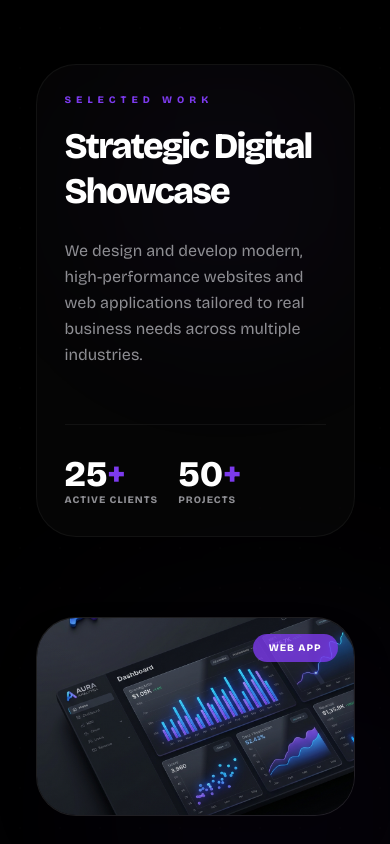
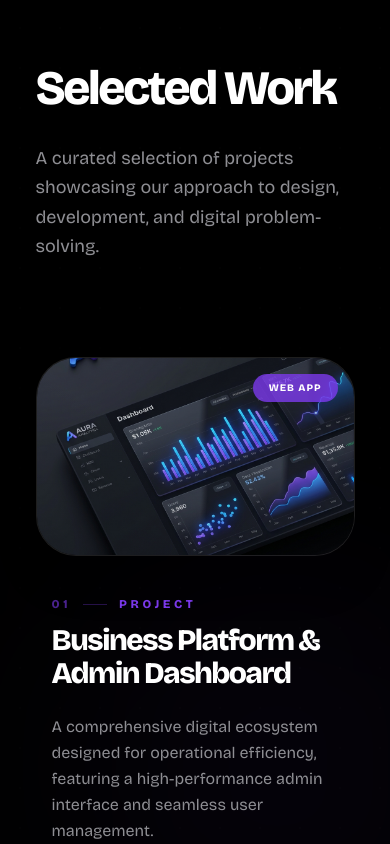
Before and after one commit to navaneethpv/nexora-agency, a Next.js app: page / in a window 390 px wide. Shown: the part 2360-3204 px from the top of the page. Built offline with nearby package versions, Linux system fonts and the light colour scheme.

Commit message:
feat: Update portfolio project details and simplify the "Selected Work" introductory section.

```diff
--- a/src/app/page.tsx
+++ b/src/app/page.tsx
@@ -36,22 +36,22 @@ const techStack = [
 
 const portfolio = [
   {
-    title: "Business Website & Admin Dashboard",
-    description: "A responsive website and admin interface built to manage content, users, and operations with clarity and performance in mind.",
+    title: "Business Platform & Admin Dashboard",
+    description: "A comprehensive digital ecosystem designed for operational efficiency, featuring a high-performance admin interface and seamless user management.",
     category: "WEB APP",
     image: "/saas-dashboard.png"
   },
   {
-    title: "E-commerce Website for Retail Businesses",
-    description: "Scalable e-commerce websites with optimized checkout flows, product management, and performance-focused architecture.",
+    title: "Commercial E-commerce Infrastructure",
+    description: "Built for scale with optimized checkout sequences and a fluid product discovery experience for modern retail brands.",
     category: "E-COMMERCE",
     image: "/device-mockup.png"
   },
   {
-    title: "Resort & Hospitality Website Experience",
-    description: "Conversion-focused resort websites with booking-friendly layouts, responsive design, and immersive visuals.",
-    category: "WEBSITE",
-    image: "/resort-hospitality.png"
+    title: "Institutional & Academic Website",
+    description: "A structured digital presence for educational institutions, focusing on clear information architecture and accessible user journeys.",
+    category: "INSTITUTIONAL",
+    image: "/institutional-academic.png"
   }
 ];
 
@@ -150,29 +150,16 @@ export default function Home() {
 
           <div className="section-container px-4 md:px-0 relative z-10">
             <motion.div
-              initial={{ opacity: 0, y: 30 }}
+              initial={{ opacity: 0, y: 20 }}
               whileInView={{ opacity: 1, y: 0 }}
               viewport={{ once: true }}
-              className="mb-20 md:mb-40"
+              className="mb-24 md:mb-32"
             >
-              <div className="flex flex-col md:flex-row md:items-center justify-between gap-10 bg-white/2 p-7 md:p-16 rounded-[2.5rem] md:rounded-[3.5rem] border border-white/5 backdrop-blur-md relative overflow-hidden group">
-                <div className="absolute top-0 right-0 w-64 h-64 bg-accent/5 blur-[80px] rounded-full group-hover:bg-accent/10 transition-colors duration-1000" />
-                <div className="max-w-2xl relative z-10">
-                  <span className="text-accent font-black text-[10px] md:text-xs tracking-[0.5em] uppercase block mb-4">SELECTED WORK</span>
-                  <h2 className="text-4xl md:text-6xl lg:text-7xl font-bold mb-6 leading-tight md:leading-[0.95] tracking-tighter">Strategic Digital <br className="hidden md:block" />Showcase</h2>
-                  <p className="text-secondary text-base md:text-xl font-medium leading-relaxed max-w-xl">We design and develop modern, high-performance websites and web applications tailored to real business needs across multiple industries.</p>
-                </div>
-                <div className="flex md:flex-col items-center md:items-end gap-5 md:gap-2 relative z-10 w-full md:w-auto mt-4 md:mt-0 pt-8 md:pt-0 border-t border-white/5 md:border-0">
-                  <div className="flex flex-col md:items-end">
-                    <span className="text-4xl md:text-6xl font-bold text-white leading-none">25<span className="text-accent">+</span></span>
-                    <span className="text-[10px] md:text-xs font-bold text-secondary tracking-widest uppercase">Active Clients</span>
-                  </div>
-                  <div className="w-px h-10 md:w-20 md:h-px bg-white/10 hidden md:block" />
-                  <div className="flex flex-col md:items-end">
-                    <span className="text-4xl md:text-6xl font-bold text-white leading-none">50<span className="text-accent">+</span></span>
-                    <span className="text-[10px] md:text-xs font-bold text-secondary tracking-widest uppercase">Projects</span>
-                  </div>
-                </div>
+              <div className="max-w-3xl">
+                <h2 className="text-5xl md:text-7xl font-bold mb-8 tracking-tighter">Selected Work</h2>
+                <p className="text-secondary text-lg md:text-2xl font-medium leading-relaxed">
+                  A curated selection of projects showcasing our approach to design, development, and digital problem-solving.
+                </p>
               </div>
             </motion.div>
 
```
Also changed, not shown: public/institutional-academic.png (added).
